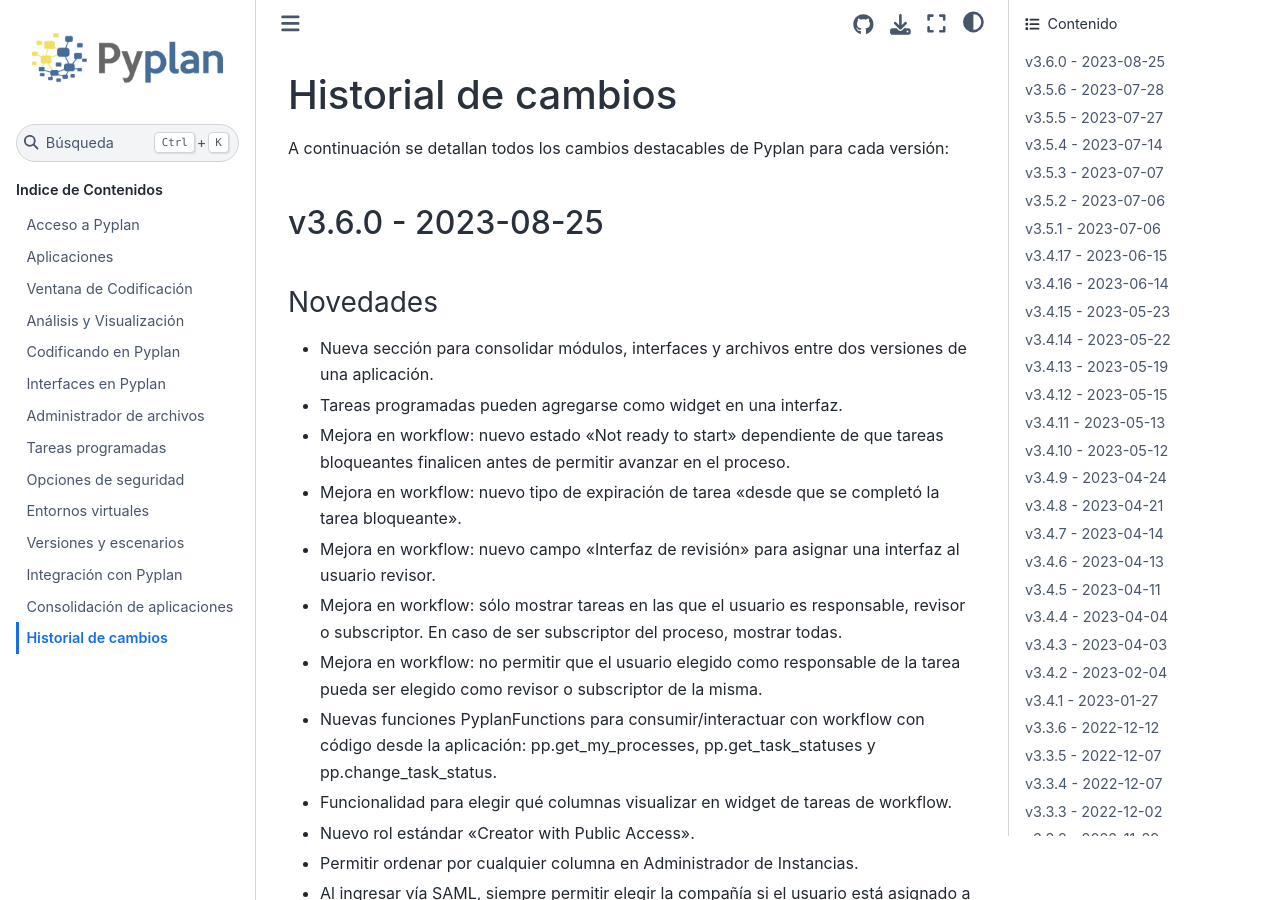
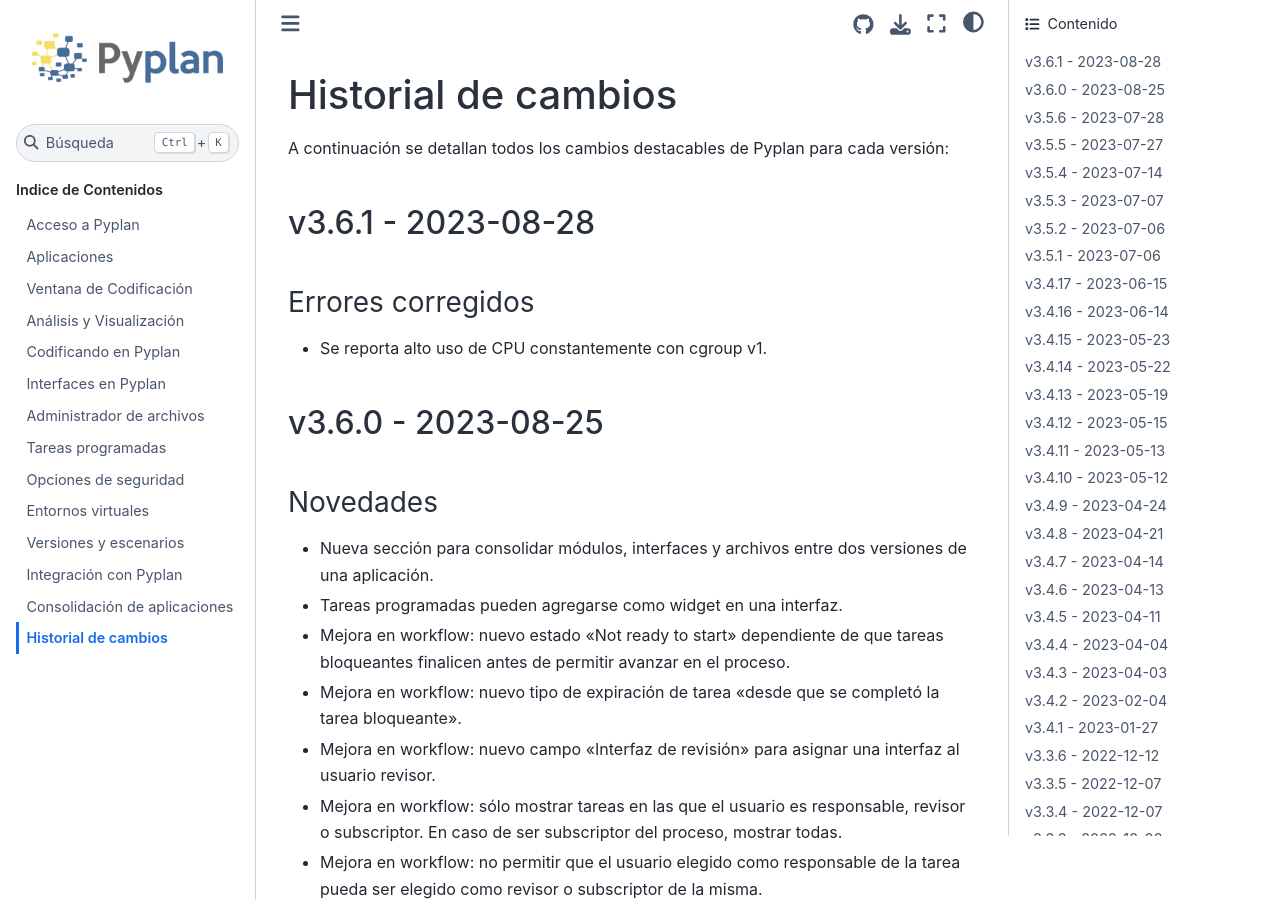
Before and after one commit to pyplan/pyplan, a Sphinx documentation site: the page built from docs/99_change_log/index.rst, in a window 1280 px wide and 900 px high. Built offline with Sphinx 7.4.7 and the Sphinx Book theme 1.1.4, drawn with Linux system fonts in a browser that asks for light colours.

Commit message:
changelog v3.6.1

```diff
--- a/docs/99_change_log/index.rst
+++ b/docs/99_change_log/index.rst
@@ -2,6 +2,16 @@
 ====================
 
 A continuación se detallan todos los cambios destacables de Pyplan para cada versión:
+
+v3.6.1 - 2023-08-28
+--------------------
+
+------------------
+Errores corregidos
+------------------
+
+- Se reporta alto uso de CPU constantemente con cgroup v1.
+
 
 v3.6.0 - 2023-08-25
 --------------------
```
Also changed, not shown: 1 other file.
